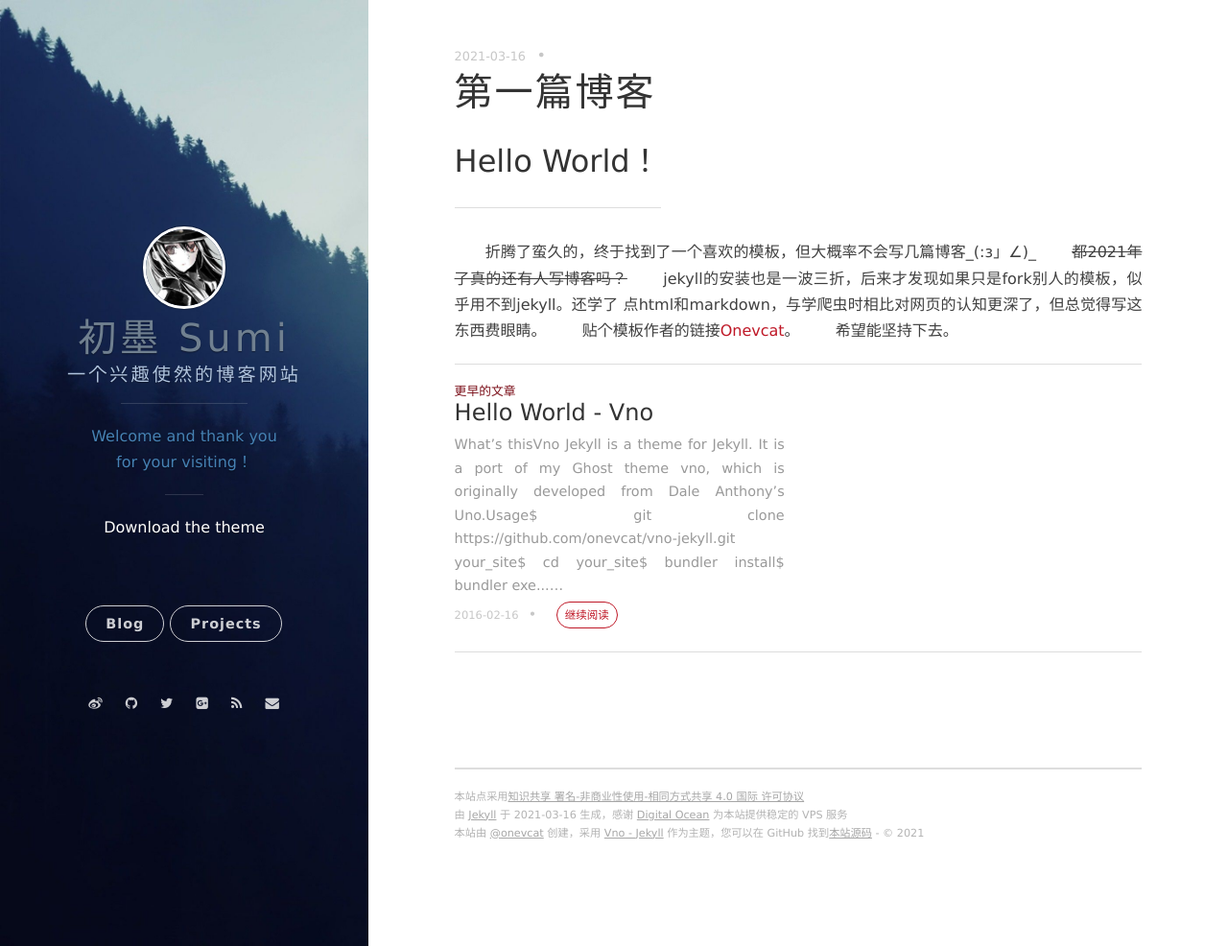
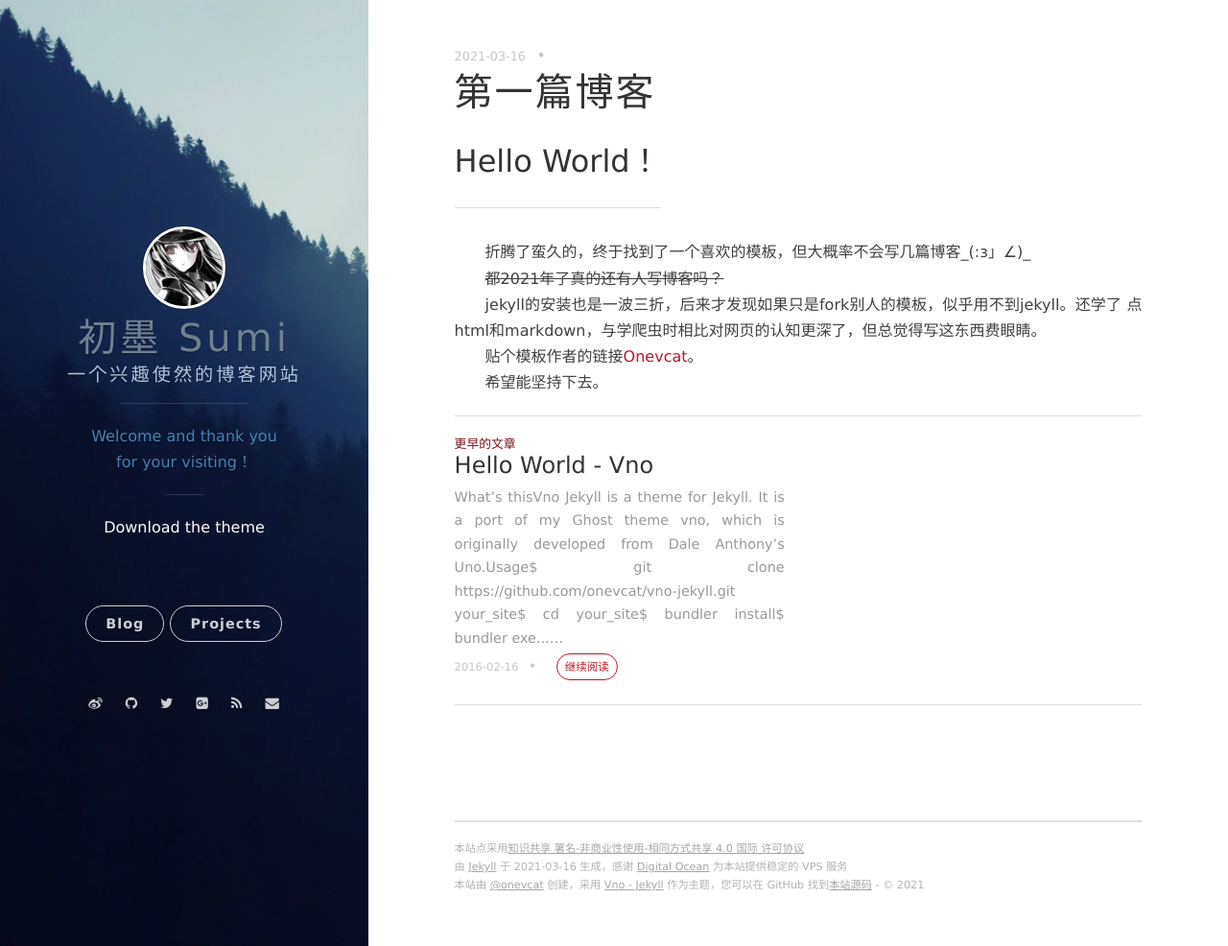
Before and after one commit to makisekurisuDDL/makisekurisuDDL.github.io, a Jekyll site: the page built from _posts/2021-03-16-第一篇博客.markdown, in a window 1280 px wide and 986 px high. Shown: the whole window at 96% size. Built offline with Jekyll 4.4.1, drawn with Linux system fonts in a browser that asks for light colours; nearby versions of some CDN libraries; comment, search, counter and statistics services are not loaded.

```diff
--- a/_posts/2021-03-16-第一篇博客.markdown
+++ b/_posts/2021-03-16-第一篇博客.markdown
@@ -5,9 +5,9 @@ date: 2021-03-16 14:59:00
 ---
 ## Hello World！
 ***
-&emsp;&emsp;折腾了蛮久的，终于找到了一个喜欢的模板，但大概率不会写几篇博客_(:з」∠)_
-&emsp;&emsp;~~都2021年了真的还有人写博客吗？~~
+&emsp;&emsp;折腾了蛮久的，终于找到了一个喜欢的模板，但大概率不会写几篇博客_(:з」∠)_<br/>
+&emsp;&emsp;~~都2021年了真的还有人写博客吗？~~<br/>
 &emsp;&emsp;jekyll的安装也是一波三折，后来才发现如果只是fork别人的模板，似乎用不到jekyll。还学了
-点html和markdown，与学爬虫时相比对网页的认知更深了，但总觉得写这东西费眼睛。
-&emsp;&emsp;贴个模板作者的链接[Onevcat](https://onevcat.com/)。
+点html和markdown，与学爬虫时相比对网页的认知更深了，但总觉得写这东西费眼睛。<br/>
+&emsp;&emsp;贴个模板作者的链接[Onevcat](https://onevcat.com/)。<br/>
 &emsp;&emsp;希望能坚持下去。
```
